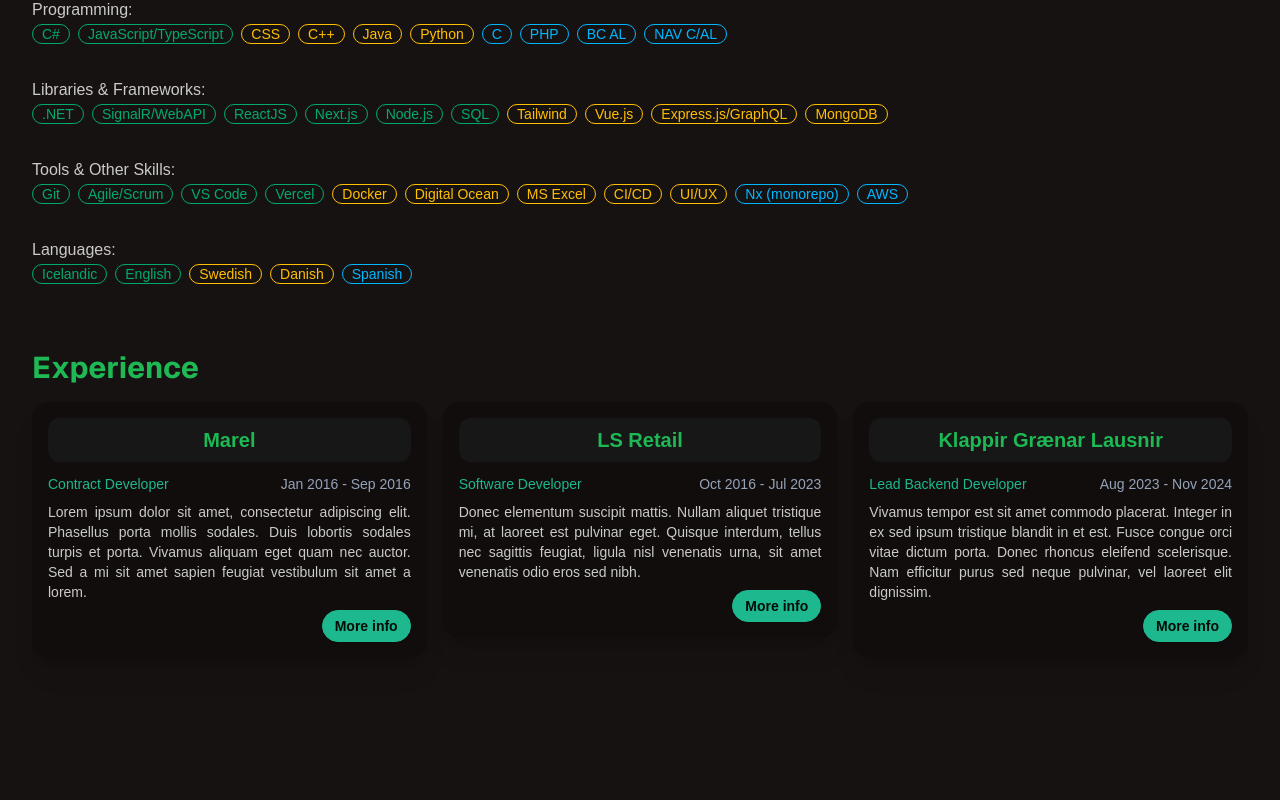
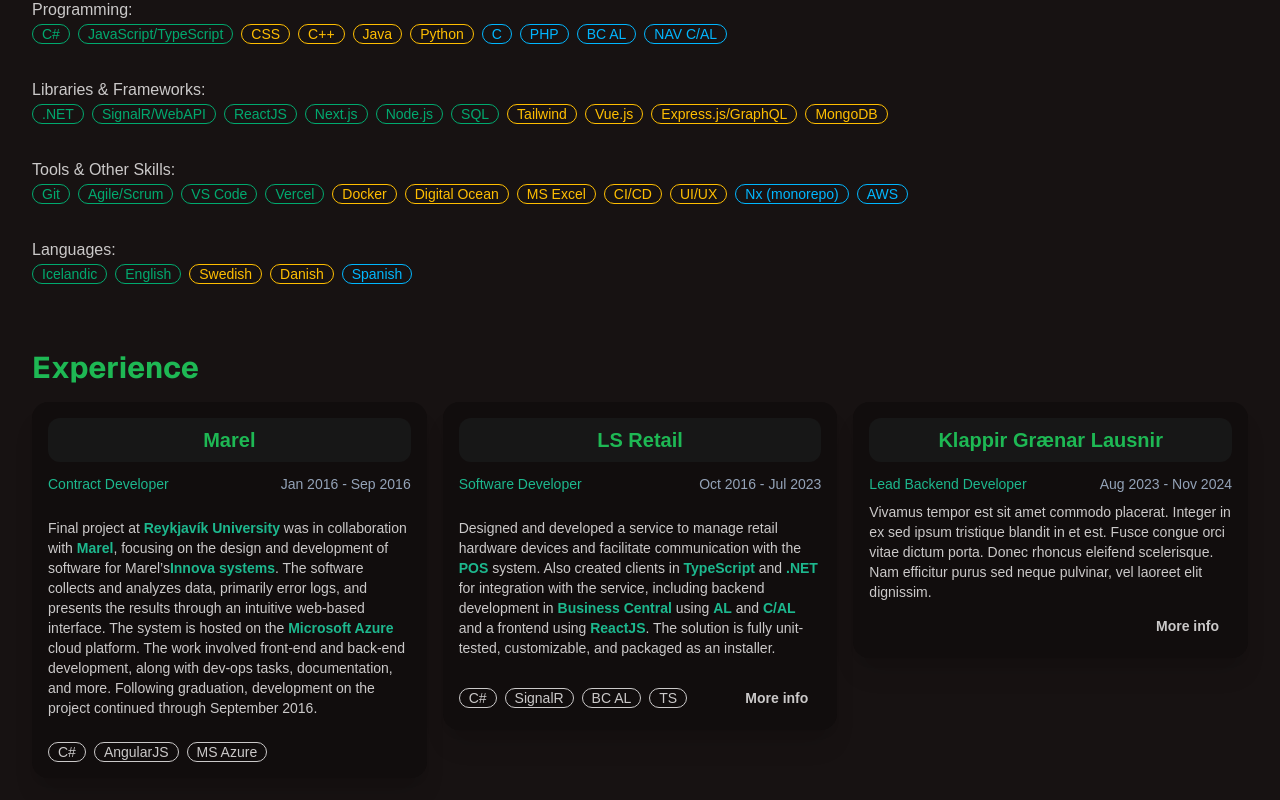
Before and after one commit to Palli-Moon/portfolio, a Next.js app: page / in a window 1280 px wide. Shown: the part 694-1494 px from the top of the page. Before the commit the page ends 1432 px from the top, so only its background shows below. Built offline with nearby package versions, Linux system fonts and the light colour scheme.

Commit message:
Finish LS card

```diff
--- a/src/components/ui/bio.tsx
+++ b/src/components/ui/bio.tsx
@@ -6,7 +6,7 @@
       <h1>Biography</h1>
       {bio.main}
 
-      <div tabIndex={0} className='collapse collapse-arrow bg-base-200'>
+      <div tabIndex={0} className='collapse collapse-arrow bg-neutral-900'>
         <div className='collapse-title text-m font-medium'>Click for more info and interests...</div>
         <div className='collapse-content'>{bio.extended}</div>
       </div>
--- a/src/components/ui/cards/card.tsx
+++ b/src/components/ui/cards/card.tsx
@@ -1,8 +1,10 @@
 import dateFormat from 'dateformat';
 import { CardData } from '@/types';
+import SkillBadge from '@/components/ui/skills/skillBadge';
 
-export default function Card({ name, title, startDate, endDate, description }: CardData) {
+export default function Card({ name, title, startDate, endDate, languages, description, descriptionLong }: CardData) {
   return (
+    <>
       <div className='card card-compact bg-base-300 w-fill shadow-xl '>
         <div className='card-body'>
           <h2 className='card-title text-primary bg-neutral-900 rounded-xl p-2 justify-center'>{name}</h2>
@@ -12,11 +14,13 @@
               {dateFormat(startDate, 'mmm yyyy')} - {dateFormat(endDate, 'mmm yyyy')}
             </p>
           </div>
-        <p>{description}</p>
-        <div className='card-actions justify-end'>
-          <button className='btn btn-sm btn-secondary'>More info</button>
+          <div className='text-left'>{description}</div>
+          <div className='card-actions justify-between'>
+            <div className='my-auto'>{languages && <SkillBadge skills={languages} />}</div>
+            <div>{descriptionLong && <button className='btn btn-sm btn-ghost'>More info</button>}</div>
           </div>
         </div>
       </div>
+    </>
   );
 }
--- a/src/components/ui/footer.tsx
+++ b/src/components/ui/footer.tsx
@@ -1,6 +1,6 @@
 export default function Footer() {
   return (
-    <footer className='footer bg-neutral text-neutral-content items-center p-4'>
+    <footer className='footer bg-neutral-900 text-neutral-content items-center p-4'>
       <aside className='grid-flow-col items-center'>
         <svg width='36' height='36' viewBox='0 0 24 24' xmlns='http://www.w3.org/2000/svg' fillRule='evenodd' clipRule='evenodd' className='fill-current'>
           <path d='M22.672 15.226l-2.432.811.841 2.515c.33 1.019-.209 2.127-1.23 2.456-1.15.325-2.148-.321-2.463-1.226l-.84-2.518-5.013 1.677.84 2.517c.391 1.203-.434 2.542-1.831 2.542-.88 0-1.601-.564-1.86-1.314l-.842-2.516-2.431.809c-1.135.328-2.145-.317-2.463-1.229-.329-1.018.211-2.127 1.231-2.456l2.432-.809-1.621-4.823-2.432.808c-1.355.384-2.558-.59-2.558-1.839 0-.817.509-1.582 1.327-1.846l2.433-.809-.842-2.515c-.33-1.02.211-2.129 1.232-2.458 1.02-.329 2.13.209 2.461 1.229l.842 2.515 5.011-1.677-.839-2.517c-.403-1.238.484-2.553 1.843-2.553.819 0 1.585.509 1.85 1.326l.841 2.517 2.431-.81c1.02-.33 2.131.211 2.461 1.229.332 1.018-.21 2.126-1.23 2.456l-2.433.809 1.622 4.823 2.433-.809c1.242-.401 2.557.484 2.557 1.838 0 .819-.51 1.583-1.328 1.847m-8.992-6.428l-5.01 1.675 1.619 4.828 5.011-1.674-1.62-4.829z'></path>
--- a/src/components/ui/skills/skillBadge.tsx
+++ b/src/components/ui/skills/skillBadge.tsx
@@ -9,7 +9,8 @@
           className={`mr-2 badge badge-outline
                 ${s.level === Level.Excellent && 'badge-success'}
                 ${s.level === Level.Good && 'badge-warning'}
-                ${s.level === Level.Decent && 'badge-info'}`}
+                ${s.level === Level.Decent && 'badge-info'}
+                ${s.level || 'badge-ghost'}`}
         >
           {s.title}
         </div>
--- a/src/data.tsx
+++ b/src/data.tsx
@@ -89,13 +89,15 @@
     endDate: new Date('2016-09'),
     image: 'asdf',
     link: 'asdf',
+    languages: [{ title: 'C#' }, { title: 'AngularJS' }, { title: 'MS Azure' }],
     description: (
-      <>
-        Lorem ipsum dolor sit amet, consectetur adipiscing elit. Phasellus porta mollis sodales. Duis lobortis sodales turpis et porta. Vivamus aliquam eget
-        quam nec auctor. Sed a mi sit amet sapien feugiat vestibulum sit amet a lorem.
-      </>
+      <p className='my-4'>
+        Final project at <b>Reykjavík University</b> was in collaboration with <b>Marel</b>, focusing on the design and development of software for Marel’s
+        <b>Innova systems</b>. The software collects and analyzes data, primarily error logs, and presents the results through an intuitive web-based interface.
+        The system is hosted on the <b>Microsoft Azure</b> cloud platform. The work involved front-end and back-end development, along with dev-ops tasks,
+        documentation, and more. Following graduation, development on the project continued through September 2016.
+      </p>
     ),
-    descriptionLong: <p>Marel</p>,
   },
   {
     name: 'LS Retail',
@@ -104,13 +106,29 @@
     endDate: new Date('2023-07'),
     image: 'asdf',
     link: 'asdf',
+    languages: [{ title: 'C#' }, { title: 'SignalR' }, { title: 'BC AL' }, { title: 'TS' }],
     description: (
+      <p className='my-4'>
+        Designed and developed a service to manage retail hardware devices and facilitate communication with the <b>POS</b> system. Also created clients in{' '}
+        <b>TypeScript</b> and <b>.NET</b> for integration with the service, including backend development in <b>Business Central</b> using <b>AL</b> and{' '}
+        <b>C/AL</b> and a frontend using <b>ReactJS</b>. The solution is fully unit-tested, customizable, and packaged as an installer.
+      </p>
+    ),
+    descriptionLong: (
       <>
-        Donec elementum suscipit mattis. Nullam aliquet tristique mi, at laoreet est pulvinar eget. Quisque interdum, tellus nec sagittis feugiat, ligula nisl
-        venenatis urna, sit amet venenatis odio eros sed nibh.{' '}
+        <p className='my-4'>
+          Solely responsible for the end-to-end design and development of a service that manages retail hardware devices and facilitates communication with the
+          POS (Point of Sale) system. The hardware includes OPOS devices (e.g., receipt printers, scanners, scales), A4 printers, EFT (Electronic Funds
+          Transfer) terminals, and forecourt devices. The service leverages SignalR and WebAPI for seamless communication with the POS and includes a
+          configuration web application built with ReactJS. The solution is fully unit-tested, supports custom device implementations, and can simulate various
+          hardware devices. It also features robust test tools and is packaged for deployment as an installer.
+        </p>
+        <p className='my-4'>
+          He was also responsible for developing the clients that interact with the service, implemented in JavaScript (TypeScript) and .NET. These clients were
+          integrated into the Business Central backend, requiring the development of AL and C/AL code as part of the process.
+        </p>
       </>
     ),
-    descriptionLong: <p>LS</p>,
   },
   {
     name: 'Klappir Grænar Lausnir',
--- a/src/types.ts
+++ b/src/types.ts
@@ -5,14 +5,14 @@
 
 export type Skill = {
   title: string;
-  level: Level;
+  level?: Level;
 };
 
 export enum Level {
   Excellent = 3,
   Good = 2,
   Decent = 1,
-  Limited = 0,
+  Neutral = 0,
 }
 
 export type CardData = {
@@ -22,6 +22,7 @@
   endDate: Date;
   image: string;
   link: string;
+  languages?: Skill[];
   description: JSX.Element;
-  descriptionLong: JSX.Element;
+  descriptionLong?: JSX.Element;
 };
```
Lines whose indentation alone changed are shown as unchanged.
